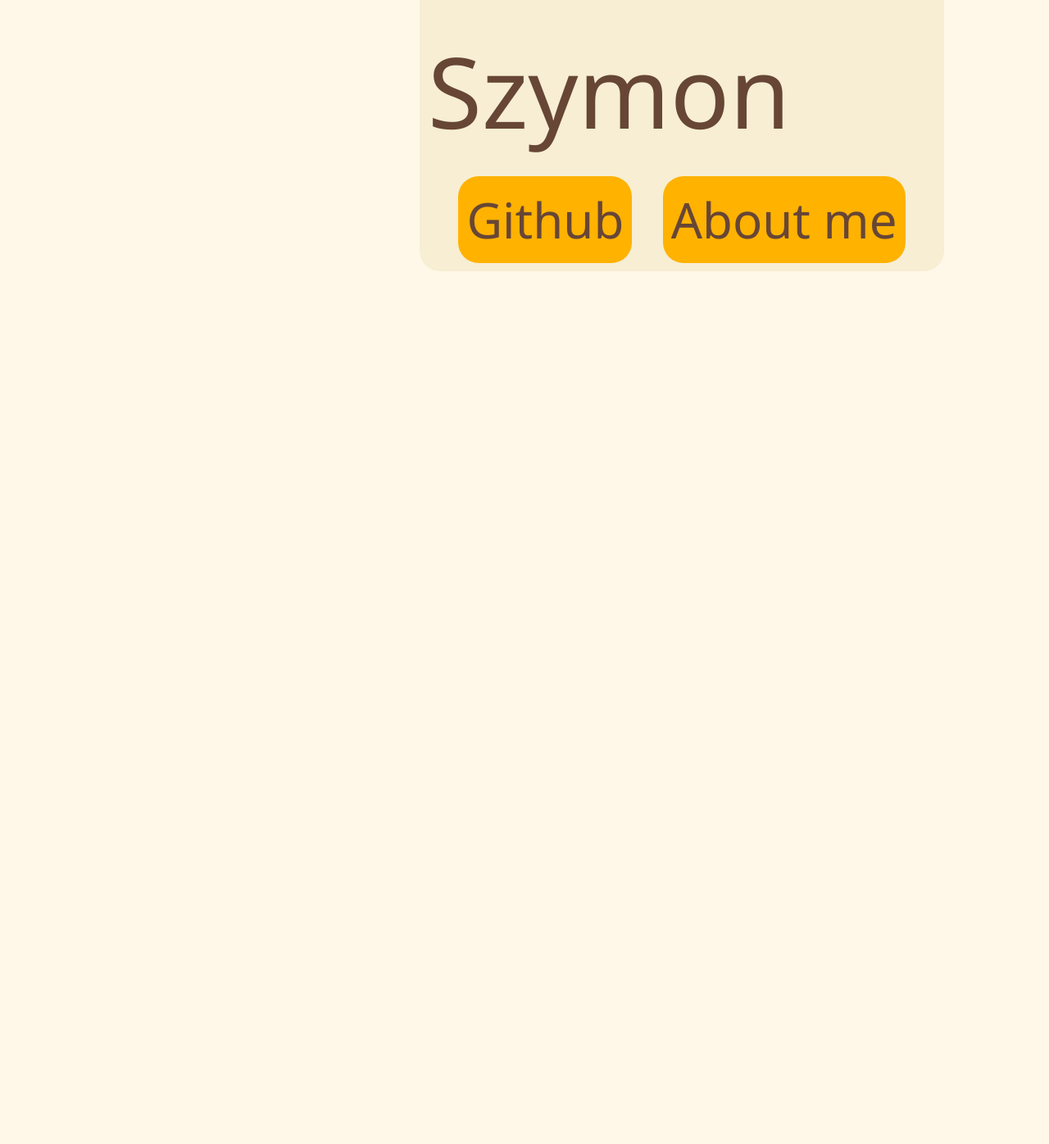
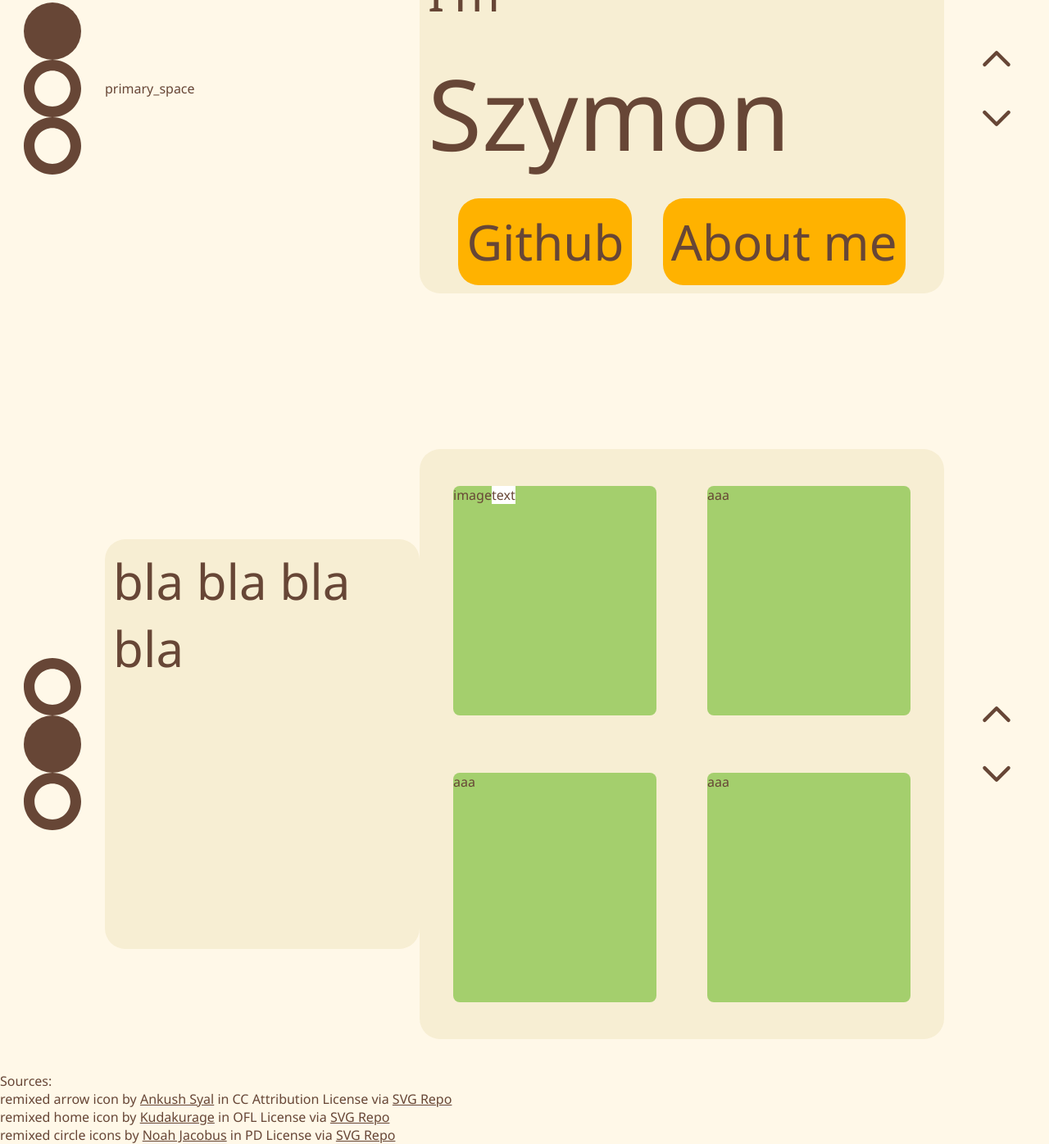
Before and after one commit to sleepz103/sleepz103.github.io, a plain HTML site: page index.html in a window 1280 px wide. Shown: the part 356-1752 px from the top of the page at 82% size. Before the commit the page ends 800 px from the top, so only its background shows below. Drawn offline with Linux system fonts and the light colour scheme.

Commit message:
replaced symbols, extended page

```diff
--- a/index.html
+++ b/index.html
@@ -1,46 +1,115 @@
 <!DOCTYPE html>
 <html lang="en">
   <head>
-    <meta charset="UTF-8">
-    <meta name="viewport" content="width=device-width, initial-scale=1.0">
+    <meta charset="UTF-8" />
+    <meta name="viewport" content="width=device-width, initial-scale=1.0" />
     <title>sleepz's website</title>
-    <link rel="stylesheet" href="stylesheet.css">
-    <link rel="preconnect" href="https://fonts.googleapis.com">
-    <link rel="preconnect" href="https://fonts.gstatic.com" crossorigin>
-    <link href="https://fonts.googleapis.com/css2?family=Noto+Sans:ital,wght@0,100..900;1,100..900&display=swap" rel="stylesheet">
+    <link rel="stylesheet" href="stylesheet.css" />
+    <link rel="preconnect" href="https://fonts.googleapis.com" />
+    <link rel="preconnect" href="https://fonts.gstatic.com" crossorigin />
+    <link
+      href="https://fonts.googleapis.com/css2?family=Noto+Sans:ital,wght@0,100..900;1,100..900&display=swap"
+      rel="stylesheet"
+    />
   </head>
+  <header>
+    <a href="https://sleepz103.github.io/"
+      ><img src="images/home.svg" alt="home" width="70"
+    /></a>
+  </header>
   <body>
-    <header>
-        <a href="https://sleepz103.github.io/"><img src="images/home.png" alt="home"></a>
-    </header>
+    <div class="slice">
       <aside class="left">
-        circles
+        <div class="side_content">
+          <img src="images/circle_full.svg" alt="full circle" width="70" />
+          <img src="images/circle_empty.svg" alt="full circle" width="70" />
+          <img src="images/circle_empty.svg" alt="full circle" width="70" />
+        </div>
       </aside>
       <main>
-        <div id="primary_box">
-            primary_box
-        </div>
-        <div id="secondary_box">
+        <div class="primary_space">primary_space</div>
+        <div class="secondary_space">
           <div class="info_box">
-                <div>
-                    Hi! Nice to see you! I'm
-                </div>
-                <div id="name">
-                    Szymon
-                </div>
+            <div>Hi! Nice to see you! I'm</div>
+            <div id="name">Szymon</div>
             <div id="buttons">
-                    <a href="https://github.com/sleepz103" class="button">
-                        Github
-                    </a>
-                    <div class="button">
-                        About me
-                    </div>
+              <a href="https://github.com/sleepz103" class="button"> Github </a>
+              <div class="button">About me</div>
             </div>
           </div>
         </div>
       </main>
       <aside class="right">
-        <img src="images/arrow.png" alt="arrow" width="64" height="64">
+        <div class="side_content">
+          <img src="images/arrow_up.svg" alt="arrow up" width="70" />
+          <img src="images/arrow_down.svg" alt="arrow down" width="70" />
+        </div>
       </aside>
+    </div>
+    <div class="slice">
+        <aside class="left">
+          <div class="side_content">
+            <img src="images/circle_empty.svg" alt="full circle" width="70" />
+            <img src="images/circle_full.svg" alt="full circle" width="70" />
+            <img src="images/circle_empty.svg" alt="full circle" width="70" />
+          </div>
+        </aside>
+        <main>
+          <div class="primary_space">
+            <div class="info_box">
+                <div>
+                    bla bla bla bla
+                </div>
+            </div>
+          </div>
+          <div class="secondary_space">
+            <div id="secondary_info">
+                <div class="card_space">
+                    <div class="card_project">
+                        <div class="image">image</div>
+                        <div class="name">text</div>
+                    </div>
+                </div>
+                <div class="card_space">
+                    aaa
+                </div>
+                <div class="card_space">
+                    aaa
+                </div>
+                <div class="card_space">
+                    aaa
+                </div>
+            </div>
+          </div>
+        </main>
+        <aside class="right">
+          <div class="side_content">
+            <img src="images/arrow_up.svg" alt="arrow up" width="70" />
+            <img src="images/arrow_down.svg" alt="arrow down" width="70" />
+          </div>
+        </aside>
+      </div>
   </body>
+  <div>
+    Sources: <br />
+    remixed arrow icon by
+    <a href="https://www.figma.com/@syalankush?ref=svgrepo.com" target="_blank"
+      >Ankush Syal</a
+    >
+    in CC Attribution License via
+    <a href="https://www.svgrepo.com/" target="_blank">SVG Repo</a> <br />
+    remixed home icon by
+    <a
+      href="https://github.com/kudakurage/LigatureSymbols?ref=svgrepo.com"
+      target="_blank"
+      >Kudakurage</a
+    >
+    in OFL License via
+    <a href="https://www.svgrepo.com/" target="_blank">SVG Repo</a> <br />
+    remixed circle icons by
+    <a href="https://noahjacob.us/?ref=svgrepo.com" target="_blank"
+      >Noah Jacobus</a>
+    in PD License via
+    <a href="https://www.svgrepo.com/" target="_blank">SVG Repo</a>
+  </div>
 </html>
--- a/stylesheet.css
+++ b/stylesheet.css
@@ -1,7 +1,8 @@
 *{
     --primary: #FFB200;
+    --primary_accent: #fccf68;
     --secondary: #F7EED3;
-    --accent: #674636;
+    --accent: #a4cf6d;
     --background: #FFF8E8;
     --text: #674636;
 }
@@ -15,26 +16,40 @@
 header{
     display: flex;
     justify-content: flex-end;
-    margin-right: 20px;
-    margin-top: 10px;
+    margin-right: 29px;
 }
 body {
+
+    /*gap: 10px;*/
+    background-color: var(--background);
+}
+.slice {
     display: grid;
     grid-template-columns: 1fr 8fr 1fr;
     grid-template-rows: auto 3fr auto;
     height: 100vh;
-    /*gap: 10px;*/
-    background-color: var(--background);
 }
+
 header {
     grid-column: 1 / 4;
     grid-row: 1;
     height: 64px;
+    top: 0;
+    position: sticky;
 }
 aside.left {
     grid-column: 1;
     grid-row: 2;
     /*background-color: #0051ff;*/
+    display: flex;
+    justify-content: center;
+    align-content: center;
+}
+.side_content {
+    display: flex;
+    flex-wrap: wrap;
+    justify-content: center;
+    align-content: center;
 }
 main {
     grid-row: 2;
@@ -50,11 +65,13 @@ aside.right {
     align-content: center;
 }
 
-#primary_box{
+.primary_space{
     grid-column: 1;
+    display: flex;
+    align-items: center;
 }
 
-#secondary_box{
+.secondary_space{
     grid-column: 2;
     display: flex;
     align-items: center;
@@ -69,6 +86,35 @@ aside.right {
     font-size: 60px;
     padding: 10px;
     border-radius: 25px;
+}
+
+
+#secondary_info {
+    background: var(--secondary);
+    flex-grow: 1;
+    height: 90%;
+    display: flex;
+    flex-wrap: wrap;
+    padding: 10px;
+    border-radius: 25px;
+    justify-content: space-around;
+    align-content: space-around;
+}
+
+.card_space {
+    width: 40%;
+    height: 40%;
+    background-color: var(--accent);
+    border-radius: 1vh;
+}
+
+.card_project {
+    display: flex;
+
+}
+
+.card_project .name {
+    background-color: white;
 }
 
 #name{
@@ -90,7 +136,6 @@ aside.right {
     text-decoration: none;
 }
 
-
 .noto-sans-special-font {
     font-family: "Noto Sans", sans-serif;
     font-optical-sizing: auto;
```
Also changed, not shown: images/arrow_down.svg (added), images/arrow_up.svg (added), images/circle_empty.svg (added), images/circle_full.svg (added), images/home.svg (added). Lines whose indentation alone changed are shown as unchanged.
